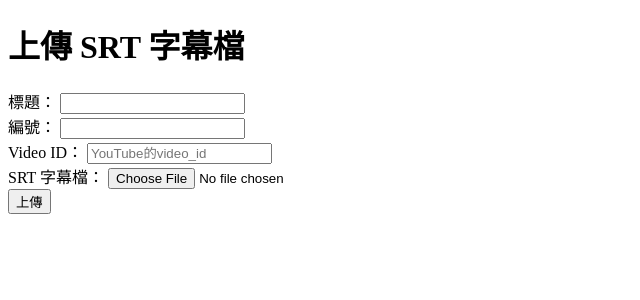
After one commit to rolence0515/vf-search-v2, a Flask app: page /srt_upload in a window 1280 px wide. The commit adds this page. Shown: the top 300 px of the page, without its empty margins (0-640 px from the left). Run offline with Flask 2, Linux system fonts and the light colour scheme; some libraries are stand-ins or nearby versions.

Commit message:
Test 新增.gitignore檔案及SRT字幕解析功能
- 新增.gitignore檔案，忽略.vscode/
- 在main.py中：
  - 加入Flask的flash、redirect、url_for模組
  - 新增parse_srt_content和srt_time_to_ms函數
  - 修改search_videos函數內容
  - 新增srt_upload路由處理上傳SRT字幕檔案
- 在template/index.html中新增Buy Me a Coffee按鈕樣式
- 新增template/srt_upload.html用於上傳SRT字幕檔案界面

```diff
--- a/main.py
+++ b/main.py
@@ -2,11 +2,53 @@ import json
 import os
 import re
 from pathlib import Path
+from datetime import datetime
 
-from flask import Flask, render_template, request, jsonify
+from flask import Flask, render_template, request, jsonify, flash, redirect, url_for
 import psycopg2
 from psycopg2.extras import RealDictCursor
+
 DATABASE_URL = os.environ.get("DATABASE_URL")
+
+app = Flask(__name__, template_folder='template')
+app.secret_key = 'your_secret_key'  # Flask 需要設定secret_key才能使用flash訊息
+
+
+def parse_srt_content(srt_content):
+    """
+    將SRT內容解析成字幕區塊的列表，每個區塊含有開始、結束時間及文字。
+    """
+    srt_blocks = srt_content.strip().split('\n\n')
+    parsed_results = []
+    for block in srt_blocks:
+        lines = block.strip().split('\n')
+        if len(lines) < 3:
+            continue
+        # SRT格式：
+        # 1) index (可忽略)
+        # 2) time range: "HH:MM:SS,mmm --> HH:MM:SS,mmm"
+        # 3) subtitles text...
+        time_line = lines[1]
+        text_lines = lines[2:]
+        text = ' '.join(text_lines)
+
+        start_str, end_str = time_line.split(' --> ')
+        start_ms = srt_time_to_ms(start_str)
+        end_ms = srt_time_to_ms(end_str)
+        dur = end_ms - start_ms
+
+        parsed_results.append((start_ms, dur, text))
+    return parsed_results
+
+
+def srt_time_to_ms(timestamp):
+    """將 SRT 時間字串轉為毫秒。格式: HH:MM:SS,mmm"""
+    time_parts = timestamp.split(',')
+    ms = int(time_parts[1])
+    h, m, s = time_parts[0].split(':')
+    ms += (int(h) * 3600 + int(m) * 60 + int(s)) * 1000
+    return ms
+
 
 def search_videos(word):
     if not word:
@@ -16,7 +58,6 @@ def search_videos(word):
     try:
         conn = psycopg2.connect(DATABASE_URL, sslmode='require')
         with conn.cursor(cursor_factory=RealDictCursor) as cur:
-            # 加入 v.number，並根據 v.number DESC 排序
             query = """
                 SELECT vt.video_id, vt.start, vt.dur, vt.text, v.title, v.number
                 FROM video_text vt
@@ -38,8 +79,6 @@ def search_videos(word):
                     lambda m: f'<span class="highlight">{m.group(0)}</span>',
                     row['text']
                 )
-
-                # 將標題前40個字截取
                 title_short = row['title'][:40]
 
                 results.append({
@@ -56,8 +95,6 @@ def search_videos(word):
     return results
 
 
-app = Flask(__name__, template_folder='template')
-
 @app.route('/', methods=['GET', 'POST'])
 @app.route('/search/<word>', methods=['GET'])
 def index(word=""):
@@ -66,5 +103,74 @@ def index(word=""):
     results = search_videos(word)
     return render_template('index.html', word=word, data=results)
 
+
+@app.route('/srt_upload', methods=['GET', 'POST'])
+def srt_upload():
+    if request.method == 'POST':
+        title = request.form.get('title', '').strip()
+        number = request.form.get('number', '').strip()
+        video_id = request.form.get('video_id', '').strip()
+        srt_file = request.files.get('srt_file', None)
+
+        # 基本檢查
+        if not title or not number or not video_id or not srt_file:
+            flash("所有欄位都必須填寫並提供檔案。", "error")
+            return redirect(url_for('srt_upload'))
+
+        # 檢查 number, video_id 是否已存在
+        try:
+            conn = psycopg2.connect(DATABASE_URL, sslmode='require')
+            with conn.cursor() as cur:
+                # 檢查 video_id
+                cur.execute("SELECT 1 FROM video WHERE video_id = %s", (video_id,))
+                if cur.fetchone():
+                    flash("該 video_id 已存在，無法上傳。", "error")
+                    return redirect(url_for('srt_upload'))
+
+                # 檢查 number
+                cur.execute("SELECT 1 FROM video WHERE number = %s", (number,))
+                if cur.fetchone():
+                    flash("該 number 已存在，無法上傳。", "error")
+                    return redirect(url_for('srt_upload'))
+
+            # 解析上傳的 SRT 檔
+            srt_content = srt_file.read().decode('utf-8', errors='replace')
+            subtitles = parse_srt_content(srt_content)
+
+            # 寫入 video 及 video_text
+            with conn.cursor() as cur:
+                # 寫入 video
+                insert_video_query = """
+                    INSERT INTO video (video_id, title, number)
+                    VALUES (%s, %s, %s)
+                """
+                cur.execute(insert_video_query, (video_id, title, number))
+
+                # 寫入 video_text
+                for (start, dur, text) in subtitles:
+                    # 將文字中單引號跳脫
+                    escaped_text = text.replace("'", "''")
+                    insert_text_query = f"""
+                        INSERT INTO video_text (video_id, start, dur, text)
+                        VALUES ('{video_id}', {start}, {dur}, '{escaped_text}')
+                    """
+                    cur.execute(insert_text_query)
+
+                conn.commit()
+
+            flash("上傳成功！", "success")
+            return redirect(url_for('srt_upload'))
+        except Exception as e:
+            print("上傳失敗:", e)
+            flash("上傳失敗，請查看伺服器日誌。", "error")
+            return redirect(url_for('srt_upload'))
+        finally:
+            if conn:
+                conn.close()
+    else:
+        return render_template('srt_upload.html')
+
+
 if __name__ == '__main__':
+    # 執行Flask服務
     app.run(host='0.0.0.0', port=8080)
--- /dev/null
+++ b/template/srt_upload.html
@@ -0,0 +1,46 @@
+<!DOCTYPE html>
+<html lang="en">
+<head>
+    <meta charset="UTF-8">
+    <meta name="viewport" content="width=device-width, initial-scale=1.0">
+    <title>上傳 SRT 檔案</title>
+</head>
+<body>
+    <h1>上傳 SRT 字幕檔</h1>
+
+    {% with messages = get_flashed_messages(with_categories=true) %}
+      {% if messages %}
+        <ul>
+          {% for category, message in messages %}
+            <li style="color: {% if category=='error' %}red{% elif category=='success' %}green{% endif %};">
+              {{ message }}
+            </li>
+          {% endfor %}
+        </ul>
+      {% endif %}
+    {% endwith %}
+
+    <form method="POST" action="/srt_upload" enctype="multipart/form-data">
+        <div>
+            <label for="title">標題：</label>
+            <input type="text" id="title" name="title" required>
+        </div>
+        <div>
+            <label for="number">編號：</label>
+            <input type="number" id="number" name="number" required>
+        </div>
+        <div>
+            <label for="video_id">Video ID：</label>
+            <input type="text" id="video_id" name="video_id" placeholder="YouTube的video_id" required>
+        </div>
+        <div>
+            <label for="srt_file">SRT 字幕檔：</label>
+            <input type="file" id="srt_file" name="srt_file" accept=".srt" required>
+        </div>
+        <div>
+            <button type="submit">上傳</button>
+        </div>
+    </form>
+
+</body>
+</html>
```
Also changed, not shown: template/index.html (+32 -0 lines), 1 other file.
